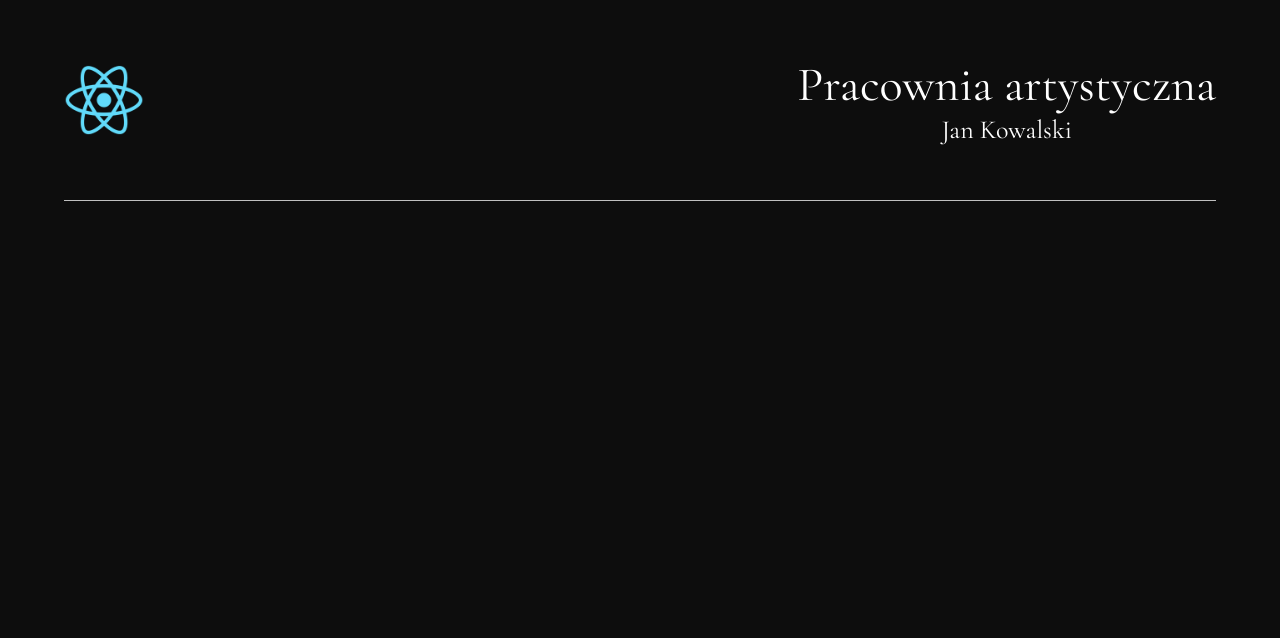
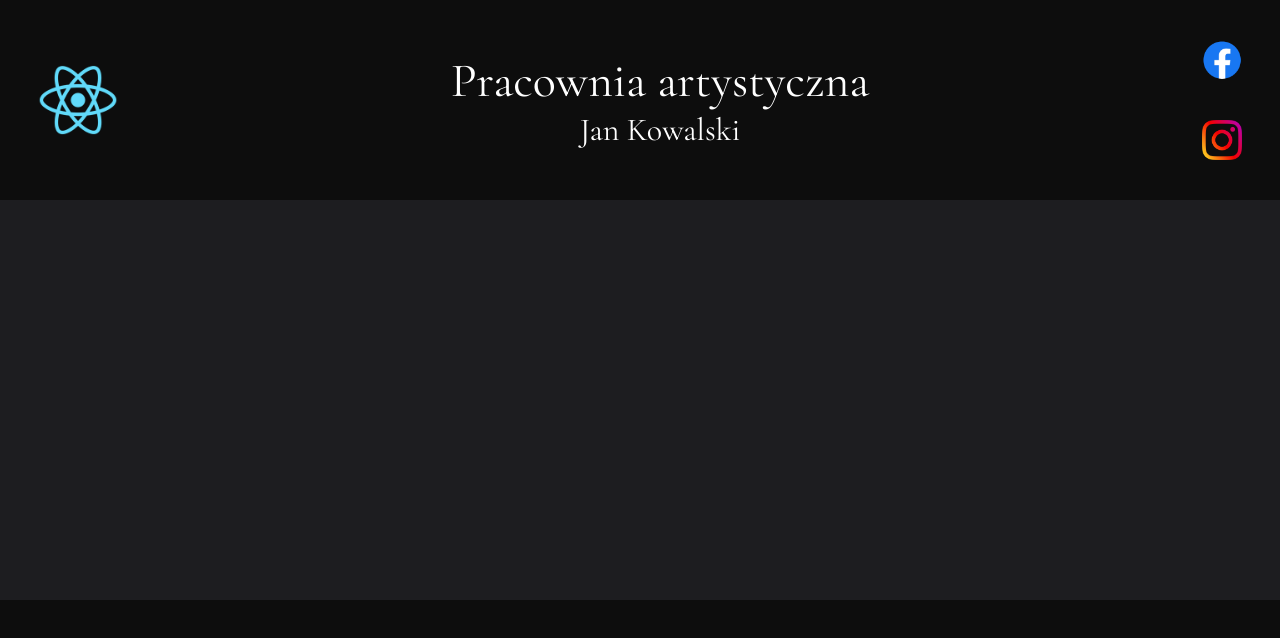
Before and after one commit to sebek78/mkrs-page, a React (Create React App) app: page / in a window 1280 px wide. Shown: the top 638 px of the page. Built offline with nearby package versions, Linux system fonts and the light colour scheme.

Commit message:
Add social icons

```diff
--- a/src/App.tsx
+++ b/src/App.tsx
@@ -1,11 +1,13 @@
 import { ThemeProvider } from "styled-components";
 import Header from "./containers/Header";
+import Introduction from "./containers/Introduction";
 import theme from "./helpers/theme";
 
 function App() {
   return (
     <ThemeProvider theme={theme}>
       <Header />
+      <Introduction />
     </ThemeProvider>
   );
 }
--- /dev/null
+++ b/src/components/SocialIcon/index.tsx
@@ -0,0 +1,23 @@
+import { memo } from "react";
+import styled from "styled-components";
+
+const StyledImg = styled.img`
+  width: 40px;
+  height: 40px;
+  display: block;
+`;
+
+type SocialIconProps = {
+  src: string;
+  url: string;
+};
+
+const SocialIcon = memo(({ src, url }: SocialIconProps) => {
+  return (
+    <a href={url}>
+      <StyledImg src={src} />
+    </a>
+  );
+});
+
+export default SocialIcon;
--- a/src/containers/Header/components/HeaderText/index.tsx
+++ b/src/containers/Header/components/HeaderText/index.tsx
@@ -7,6 +7,9 @@ const StyledWrapper = styled.div`
   justify-content: center;
   align-items: center;
   font-family: "Cormorant Garamond", serif;
+  text-align: center;
+  width: max-content;
+  padding: 0 16px;
   & h1 {
     font-weight: 300;
     font-size: ${(props) => props.theme.typography.h1.mobile.fontSize};
@@ -20,7 +23,7 @@ const StyledWrapper = styled.div`
       font-size: ${(props) => props.theme.typography.h1.tablet.fontSize};
     }
     & h2 {
-      font-size: ${(props) => props.theme.typography.h2.mobile.fontSize};
+      font-size: ${(props) => props.theme.typography.h2.tablet.fontSize};
     }
   }
   @media (min-width: ${(props) => props.theme.breakpoints.desktop}) {
@@ -28,7 +31,7 @@ const StyledWrapper = styled.div`
       font-size: ${(props) => props.theme.typography.h1.desktop.fontSize};
     }
     & h2 {
-      font-size: ${(props) => props.theme.typography.h2.mobile.fontSize};
+      font-size: ${(props) => props.theme.typography.h2.tablet.fontSize};
     }
   }
 `;
--- a/src/containers/Header/components/Logo/index.tsx
+++ b/src/containers/Header/components/Logo/index.tsx
@@ -3,8 +3,16 @@ import styled from "styled-components";
 import { memo } from "react";
 
 const StyledImg = styled.img`
-  height: 80px;
-  width: 80px;
+  height: 40px;
+  width: 40px;
+  @media (min-width: ${(props) => props.theme.breakpoints.tablet}) {
+    width: 60px;
+    height: 60px;
+  }
+  @media (min-width: ${(props) => props.theme.breakpoints.desktop}) {
+    width: 80px;
+    height: 80px;
+  }
 `;
 
 const Logo = memo(() => <StyledImg src={logo} alt="Logo" />);
--- a/src/containers/Header/index.tsx
+++ b/src/containers/Header/index.tsx
@@ -1,16 +1,25 @@
 import styled from "styled-components";
 import HeaderText from "./components/HeaderText";
 import Logo from "./components/Logo";
+import SocialIcons from "../SocialIcons";
 
 const StyledHeader = styled.header`
-  width: 90vw;
-  height: 200px;
+  width: 100vw;
+  height: 160px;
   margin: 0 auto;
-  border-bottom: 1px solid #c0c0c0;
+  padding: 0 5vw;
   display: flex;
   flex-direction: row;
   justify-content: space-between;
   align-items: center;
+  @media (min-width: ${(props) => props.theme.breakpoints.tablet}) {
+    height: 160px;
+    padding: 0 4vw;
+  }
+  @media (min-width: ${(props) => props.theme.breakpoints.desktop}) {
+    height: 200px;
+    padding: 0 3vw;
+  }
 `;
 
 const Header = () => {
@@ -18,6 +27,7 @@ const Header = () => {
     <StyledHeader>
       <Logo />
       <HeaderText />
+      <SocialIcons />
     </StyledHeader>
   );
 };
--- /dev/null
+++ b/src/containers/Introduction/index.tsx
@@ -0,0 +1,14 @@
+import styled from "styled-components";
+
+const StyledDiv = styled.div`
+  width: 100vw;
+  height: 400px;
+  background-color: ${(props) =>
+    props.theme.palette.backgroundColor.default.color};
+`;
+
+const Introduction = () => {
+  return <StyledDiv></StyledDiv>;
+};
+
+export default Introduction;
--- /dev/null
+++ b/src/containers/SocialIcons/index.tsx
@@ -0,0 +1,23 @@
+import styled from "styled-components";
+import fbIcon from "../../assets/f_logo_RGB-Blue_58.png";
+import igIcon from "../../assets/Instagram_Glyph_Gradient_RGB.png";
+import SocialIcon from "../../components/SocialIcon";
+
+const StyledDiv = styled.div`
+  display: flex;
+  flex-direction: column;
+  justify-content: space-evenly;
+  align-items: center;
+  height: 100%;
+`;
+
+const SocialIcons = () => {
+  return (
+    <StyledDiv>
+      <SocialIcon src={fbIcon} url="https://facebook.com" />
+      <SocialIcon src={igIcon} url="https://instagram.com" />
+    </StyledDiv>
+  );
+};
+
+export default SocialIcons;
--- a/src/helpers/theme.ts
+++ b/src/helpers/theme.ts
@@ -34,7 +34,23 @@ const theme = {
       },
     },
   },
-  palette: {},
+  palette: {
+    backgroundColor: {
+      dark: {
+        color: "#0f0f0f",
+      },
+      default: {
+        color: "#1d1d20",
+      },
+      light: {
+        color: "#25262b",
+      },
+    },
+    contrastText: {
+      primary: "#fff",
+      secondary: "#8a8f98",
+    },
+  },
 };
 
 export default theme;
--- a/src/index.css
+++ b/src/index.css
@@ -1,6 +1,7 @@
 * {
   margin: 0;
   padding: 0;
+  box-sizing: border-box;
 }
 
 body {
```
Also changed, not shown: src/assets/Instagram_Glyph_Gradient_RGB.png (added), src/assets/f_logo_RGB-Blue_58.png (added).
